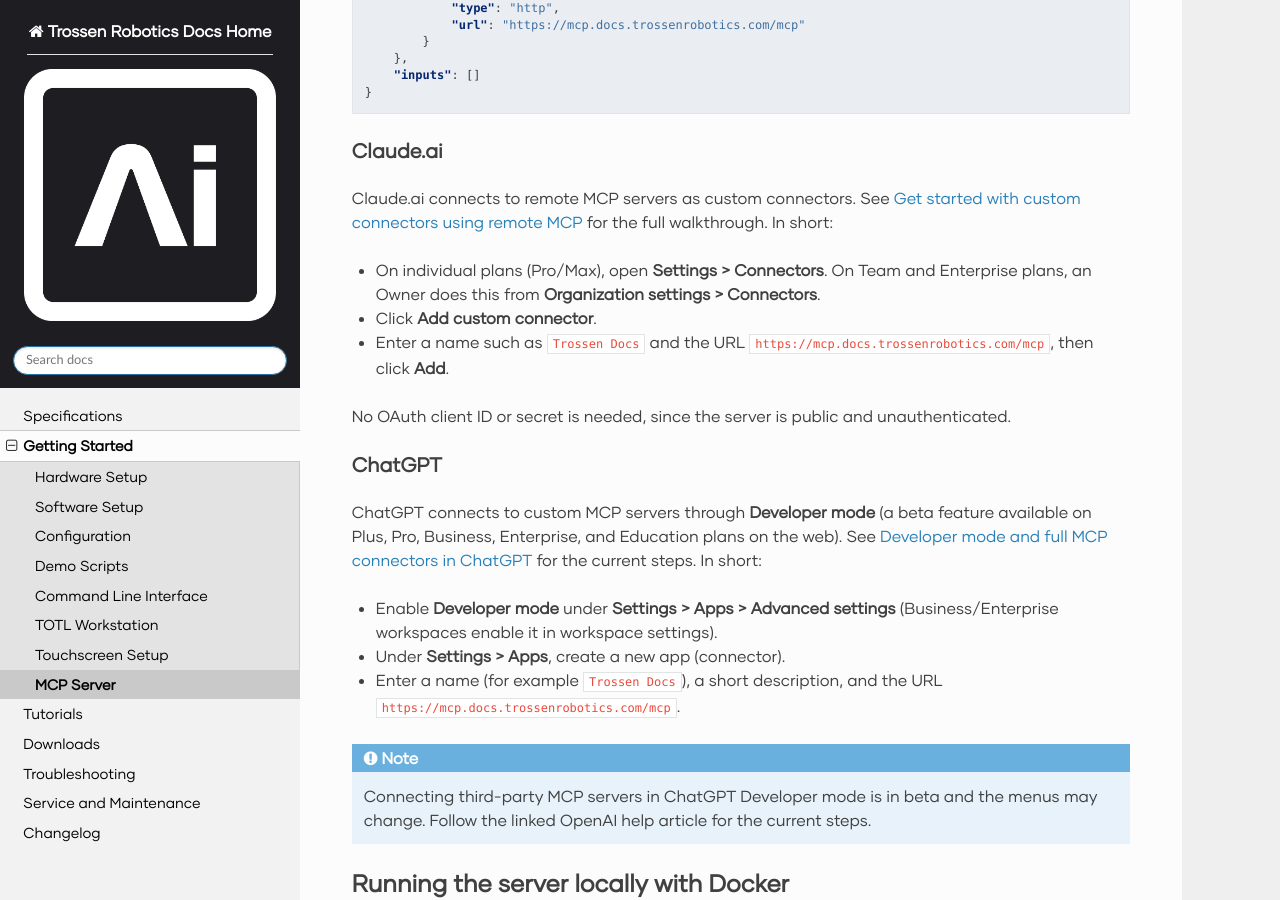
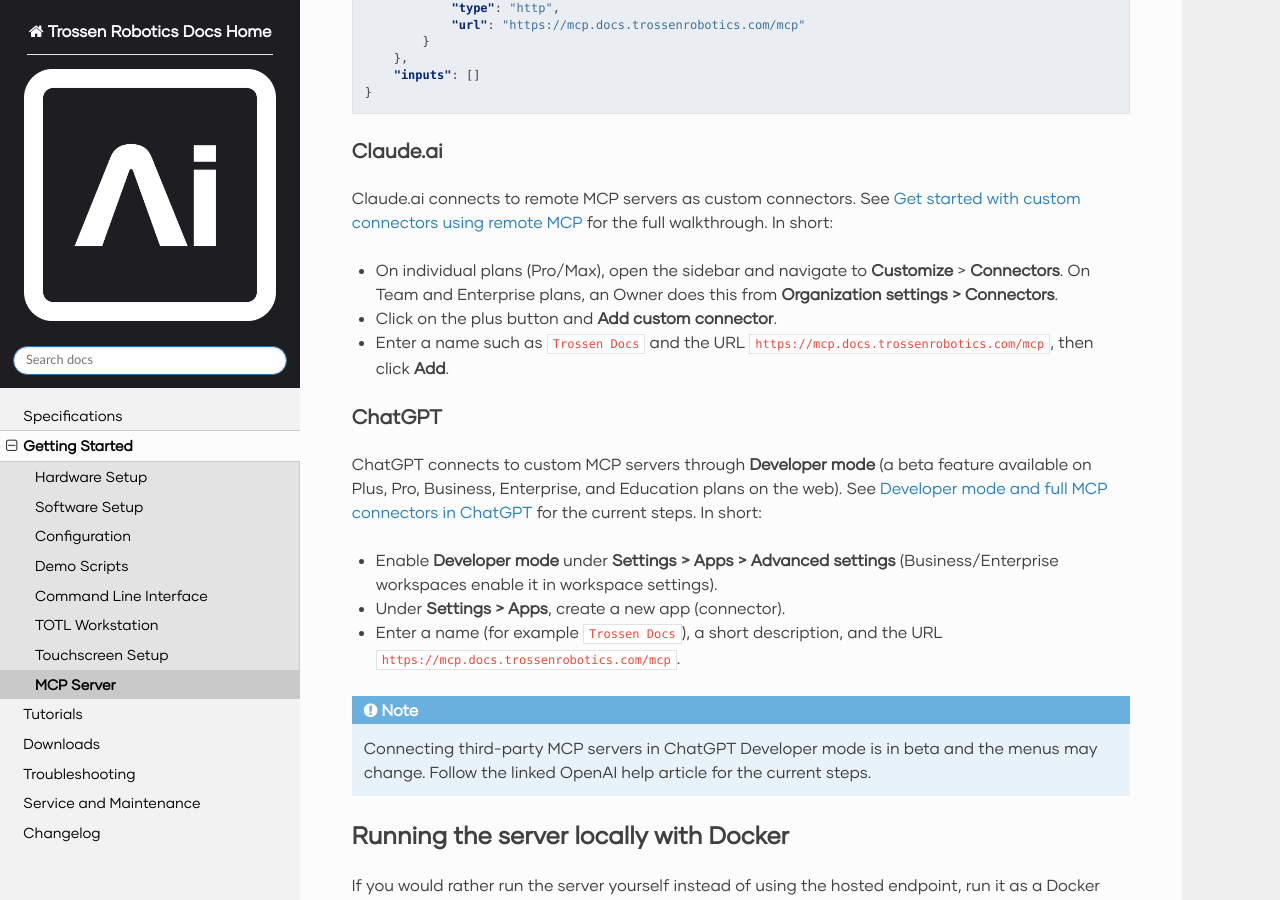
Before and after one commit to TrossenRobotics/trossen_arm, a Sphinx documentation site: the page built from docs/getting_started/mcp_server.rst, in a window 1280 px wide and 900 px high, scrolled down 1969 px. Built offline with Sphinx 7.4.7 and the Read the Docs theme 3.1.0, drawn with Linux system fonts in a browser that asks for light colours; some web fonts are replaced; pages that are not in the unit, such as notebooks, are missing from menus.

Commit message:
Cleanup + corrections

```diff
--- a/docs/getting_started/mcp_server.rst
+++ b/docs/getting_started/mcp_server.rst
@@ -83,11 +83,10 @@ Claude.ai connects to remote MCP servers as custom connectors.
 See `Get started with custom connectors using remote MCP <https://support.claude.com/en/articles/11175166-get-started-with-custom-connectors-using-remote-mcp>`_ for the full walkthrough.
 In short:
 
-- On individual plans (Pro/Max), open **Settings > Connectors**. On Team and Enterprise plans, an Owner does this from **Organization settings > Connectors**.
-- Click **Add custom connector**.
+- On individual plans (Pro/Max), open the sidebar and navigate to **Customize** > **Connectors**.
+  On Team and Enterprise plans, an Owner does this from **Organization settings > Connectors**.
+- Click on the plus button and **Add custom connector**.
 - Enter a name such as ``Trossen Docs`` and the URL ``https://mcp.docs.trossenrobotics.com/mcp``, then click **Add**.
-
-No OAuth client ID or secret is needed, since the server is public and unauthenticated.
 
 ChatGPT
 -------
@@ -102,7 +101,8 @@ In short:
 
 .. note::
 
-    Connecting third-party MCP servers in ChatGPT Developer mode is in beta and the menus may change. Follow the linked OpenAI help article for the current steps.
+    Connecting third-party MCP servers in ChatGPT Developer mode is in beta and the menus may change.
+    Follow the linked OpenAI help article for the current steps.
 
 Running the server locally with Docker
 ======================================
```
